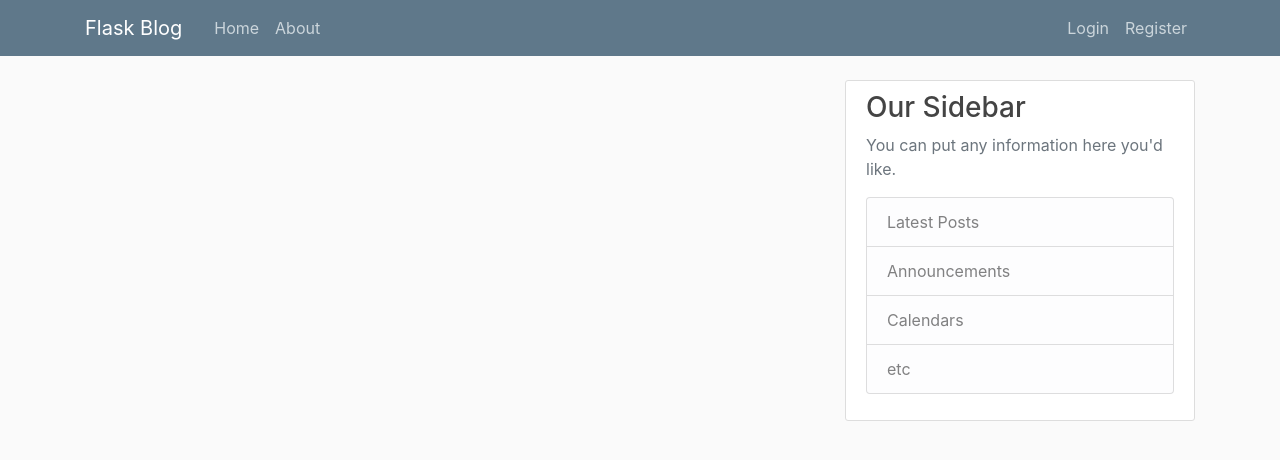
After one commit to JimmyGreenbeans/Flask_Blog, a Flask app: template templates/base_layout.html in a window 1280 px wide. The commit adds this page. Shown: the top 460 px of the page. Run offline with Flask 2, Linux system fonts and the light colour scheme; the template is opened without the code that fills it, so the values that code supplies are empty; some libraries are stand-ins or nearby versions.

Commit message:
feature: Use bootstrap template

```diff
--- a/flaskblog.py
+++ b/flaskblog.py
@@ -1,4 +1,4 @@
-from flask import Flask, render_template
+from flask import Flask, render_template, url_for
 
 app = Flask(__name__) # __name__ ist eine spezielle Variable in Python: der Name vom Modul. Wenn man es in Python direkt ablaufen lässt, dann gilt: __name__ = __main__
 
--- /dev/null
+++ b/static/main.css
@@ -0,0 +1,80 @@
+body {
+  background: #fafafa;
+  color: #333333;
+  margin-top: 5rem;
+}
+
+h1, h2, h3, h4, h5, h6 {
+  color: #444444;
+}
+
+.bg-steel {
+  background-color: #5f788a;
+}
+
+.site-header .navbar-nav .nav-link {
+  color: #cbd5db;
+}
+
+.site-header .navbar-nav .nav-link:hover {
+  color: #ffffff;
+}
+
+.site-header .navbar-nav .nav-link.active {
+  font-weight: 500;
+}
+
+.content-section {
+  background: #ffffff;
+  padding: 10px 20px;
+  border: 1px solid #dddddd;
+  border-radius: 3px;
+  margin-bottom: 20px;
+}
+
+.article-title {
+  color: #444444;
+}
+
+a.article-title:hover {
+  color: #428bca;
+  text-decoration: none;
+}
+
+.article-content {
+  white-space: pre-line;
+}
+
+.article-img {
+  height: 65px;
+  width: 65px;
+  margin-right: 16px;
+}
+
+.article-metadata {
+  padding-bottom: 1px;
+  margin-bottom: 4px;
+  border-bottom: 1px solid #e3e3e3
+}
+
+.article-metadata a:hover {
+  color: #333;
+  text-decoration: none;
+}
+
+.article-svg {
+  width: 25px;
+  height: 25px;
+  vertical-align: middle;
+}
+
+.account-img {
+  height: 125px;
+  width: 125px;
+  margin-right: 20px;
+  margin-bottom: 16px;
+}
+
+.account-heading {
+  font-size: 2.5rem;
+}
--- /dev/null
+++ b/templates/base_layout.html
@@ -0,0 +1,69 @@
+<!DOCTYPE html>
+<html>
+<head>
+    <!-- Required meta tags -->
+    <meta charset="utf-8">
+    <meta name="viewport" content="width=device-width, initial-scale=1, shrink-to-fit=no">
+
+    <!-- Bootstrap CSS -->
+    <link rel="stylesheet" href="https://maxcdn.bootstrapcdn.com/bootstrap/4.0.0/css/bootstrap.min.css" integrity="sha384-Gn5384xqQ1aoWXA+058RXPxPg6fy4IWvTNh0E263XmFcJlSAwiGgFAW/dAiS6JXm" crossorigin="anonymous">
+
+    <link rel="stylesheet" type="text/css" href="{{ url_for('static', filename='main.css') }}">
+
+    {% if title %}
+        <title>Flask Blog - {{ title }}</title>
+    {% else %}
+        <title>Flask Blog</title>
+    {% endif %}
+</head>
+<body>
+    <header class="site-header">
+      <nav class="navbar navbar-expand-md navbar-dark bg-steel fixed-top">
+        <div class="container">
+          <a class="navbar-brand mr-4" href="/">Flask Blog</a>
+          <button class="navbar-toggler" type="button" data-toggle="collapse" data-target="#navbarToggle" aria-controls="navbarToggle" aria-expanded="false" aria-label="Toggle navigation">
+            <span class="navbar-toggler-icon"></span>
+          </button>
+          <div class="collapse navbar-collapse" id="navbarToggle">
+            <div class="navbar-nav mr-auto">
+              <a class="nav-item nav-link" href="/">Home</a>
+              <a class="nav-item nav-link" href="/about">About</a>
+            </div>
+            <!-- Navbar Right Side -->
+            <div class="navbar-nav">
+              <a class="nav-item nav-link" href="/login">Login</a>
+              <a class="nav-item nav-link" href="/register">Register</a>
+            </div>
+          </div>
+        </div>
+      </nav>
+    </header>
+    <main role="main" class="container">
+      <div class="row">
+        <div class="col-md-8">
+          {% block content %}{% endblock %}
+        </div>
+        <div class="col-md-4">
+          <div class="content-section">
+            <h3>Our Sidebar</h3>
+            <p class='text-muted'>You can put any information here you'd like.
+              <ul class="list-group">
+                <li class="list-group-item list-group-item-light">Latest Posts</li>
+                <li class="list-group-item list-group-item-light">Announcements</li>
+                <li class="list-group-item list-group-item-light">Calendars</li>
+                <li class="list-group-item list-group-item-light">etc</li>
+              </ul>
+            </p>
+          </div>
+        </div>
+      </div>
+    </main>
+
+
+    <!-- Optional JavaScript -->
+    <!-- jQuery first, then Popper.js, then Bootstrap JS -->
+    <script src="https://code.jquery.com/jquery-3.2.1.slim.min.js" integrity="sha384-KJ3o2DKtIkvYIK3UENzmM7KCkRr/rE9/Qpg6aAZGJwFDMVNA/GpGFF93hXpG5KkN" crossorigin="anonymous"></script>
+    <script src="https://cdnjs.cloudflare.com/ajax/libs/popper.js/1.12.9/umd/popper.min.js" integrity="sha384-ApNbgh9B+Y1QKtv3Rn7W3mgPxhU9K/ScQsAP7hUibX39j7fakFPskvXusvfa0b4Q" crossorigin="anonymous"></script>
+    <script src="https://maxcdn.bootstrapcdn.com/bootstrap/4.0.0/js/bootstrap.min.js" integrity="sha384-JZR6Spejh4U02d8jOt6vLEHfe/JQGiRRSQQxSfFWpi1MquVdAyjUar5+76PVCmYl" crossorigin="anonymous"></script>
+</body>
+</html>
```
Also changed, not shown: templates/about.html (+3 -16 lines), templates/home.html (+3 -16 lines).
